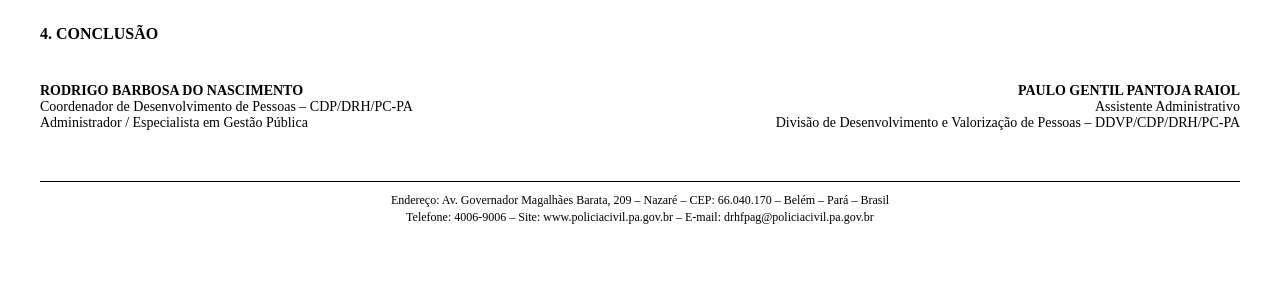
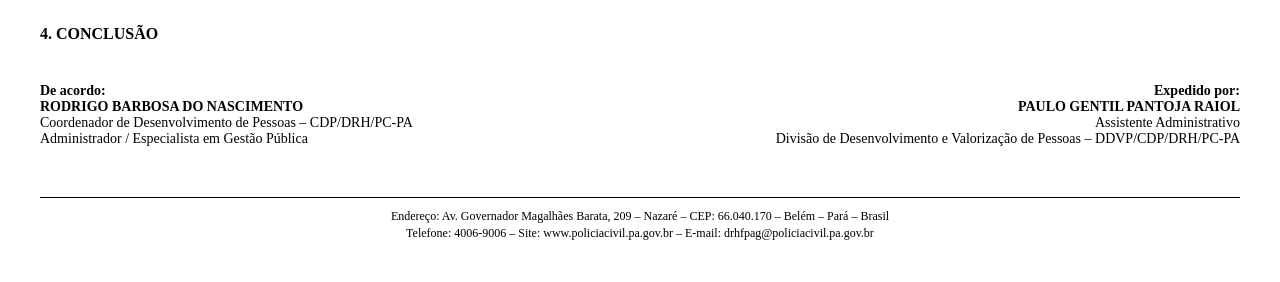
Before and after one commit to ljspinelli/nota-tecnica-fastapi, a FastAPI app: template app/templates/nota_final.html in a window 1280 px wide. Shown: the part 902-1184 px from the top of the page. Before the commit the page ends 1126 px from the top, so only its background shows below. Run offline with FastAPI, Linux system fonts and the light colour scheme; the template is opened without the code that fills it, so the values that code supplies are empty.

Commit message:
Add signatures section to nota_final.html

```diff
--- a/app/templates/nota_final.html
+++ b/app/templates/nota_final.html
@@ -216,8 +216,9 @@ Computando o(s) seguinte(s) período(s) aquisitivo(s) de recesso remunerado:
 ============================ -->
 <div class="assinaturas" style="display: flex; justify-content: space-between; margin-top: 40px; font-size: 14px; gap: 40px;">
 
-    <!-- Rodrigo à esquerda -->
+   <!-- Rodrigo à esquerda -->
     <div style="width: 45%; text-align: left;">
+        <div style="font-weight: bold;">De acordo:</div>
         <div style="font-weight: bold; text-transform: uppercase;">RODRIGO BARBOSA DO NASCIMENTO</div>
         Coordenador de Desenvolvimento de Pessoas – CDP/DRH/PC-PA<br>
         Administrador / Especialista em Gestão Pública
@@ -225,10 +226,12 @@ Computando o(s) seguinte(s) período(s) aquisitivo(s) de recesso remunerado:
 
     <!-- Paulo à direita -->
     <div style="width: 45%; text-align: right;">
+        <div style="font-weight: bold;">Expedido por:</div>
         <div style="font-weight: bold; text-transform: uppercase;">PAULO GENTIL PANTOJA RAIOL</div>
         Assistente Administrativo<br>
         Divisão de Desenvolvimento e Valorização de Pessoas – DDVP/CDP/DRH/PC-PA
     </div>
+
 
 </div>
 
```
